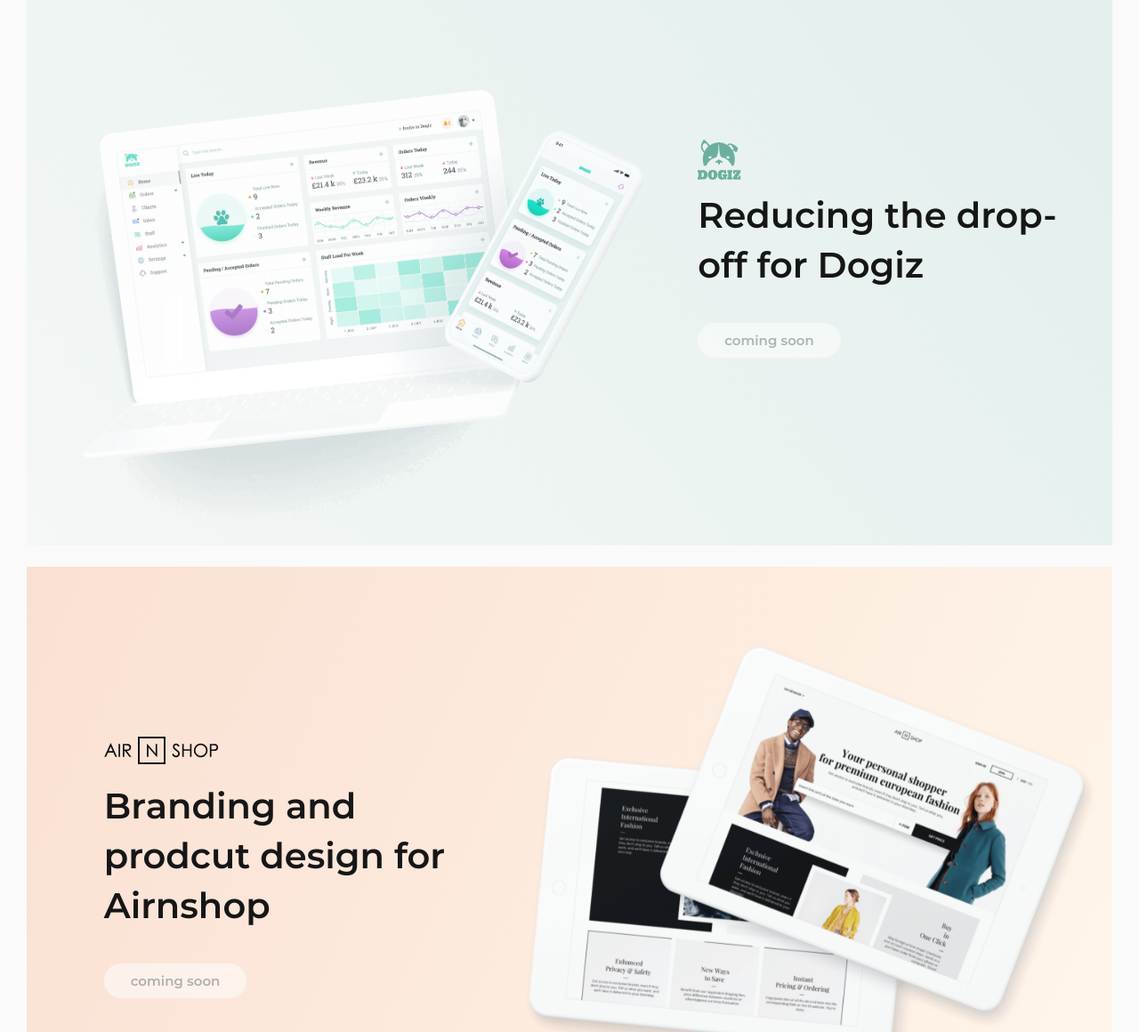
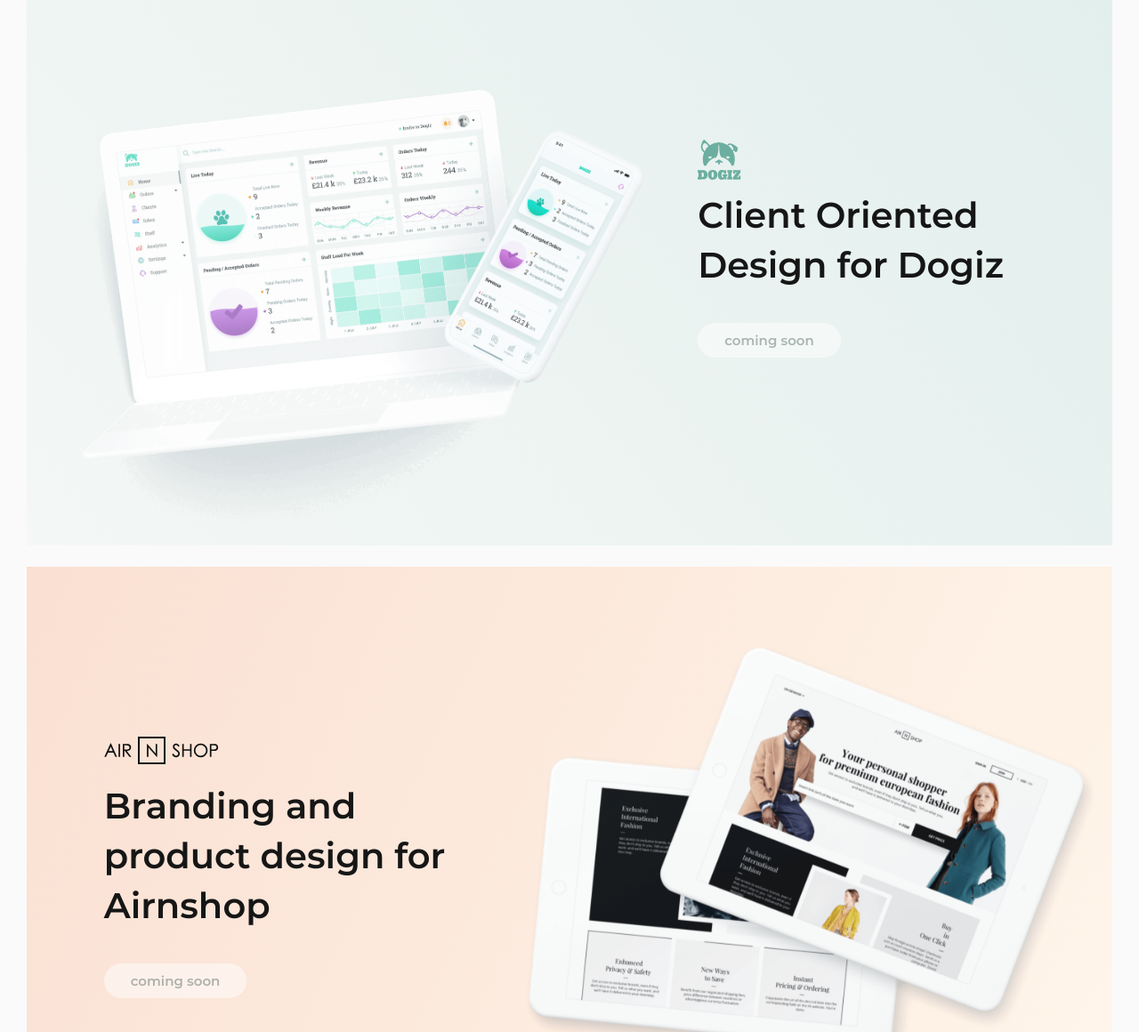
Before and after one commit to theshortcutesite/shortcute.github.io, a plain HTML site: page index.html in a window 1280 px wide. Shown: the part 691-1851 px from the top of the page at 89% size. Drawn offline with Linux system fonts and the light colour scheme.

Commit message:
Update index.html

```diff
--- a/index.html
+++ b/index.html
@@ -48,7 +48,7 @@
       <div class="col-md-5 col-sm-5 col-xs-12 desctiption-block animation desktop-element" data-av-animation="fadeInUp">
         <div class="desctiption">
           <img class="logo" src="images/dogiz-logo.svg">
-          <div class="text"><span>Reducing the drop-off for Dogiz</span>
+          <div class="text"><span>Client Oriented Design for Dogiz</span>
           </div>
           <div class="desktop-element">
               <a class="content-btn" href="#">coming soon</a>
@@ -67,7 +67,7 @@
         <div class="col-md-5 col-sm-5 col-xs-12 desctiption-block animation" data-av-animation="fadeInUp">
             <div class="desctiption">
               <img class="logo" src="images/airnshop-logo.svg">
-              <div class="text"><span>Branding and prodcut design for Airnshop</span>
+              <div class="text"><span>Branding and product design for Airnshop</span>
 
               </div>
               <div class="desktop-element">
```
